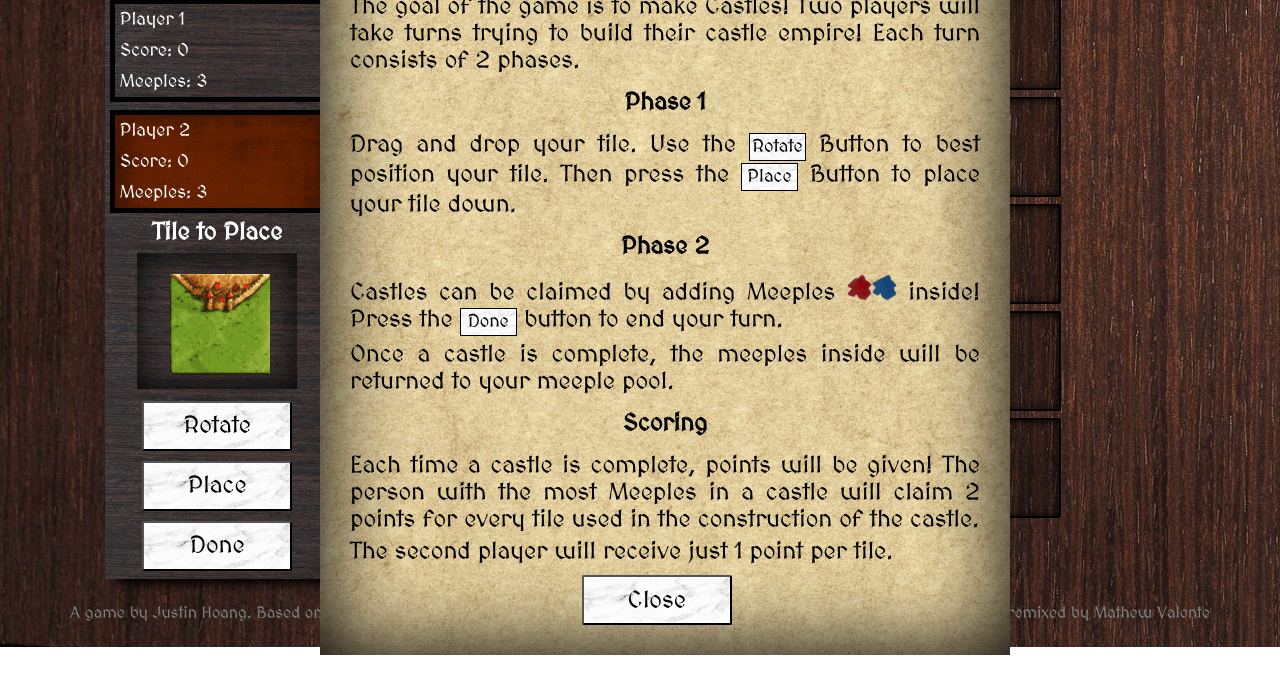
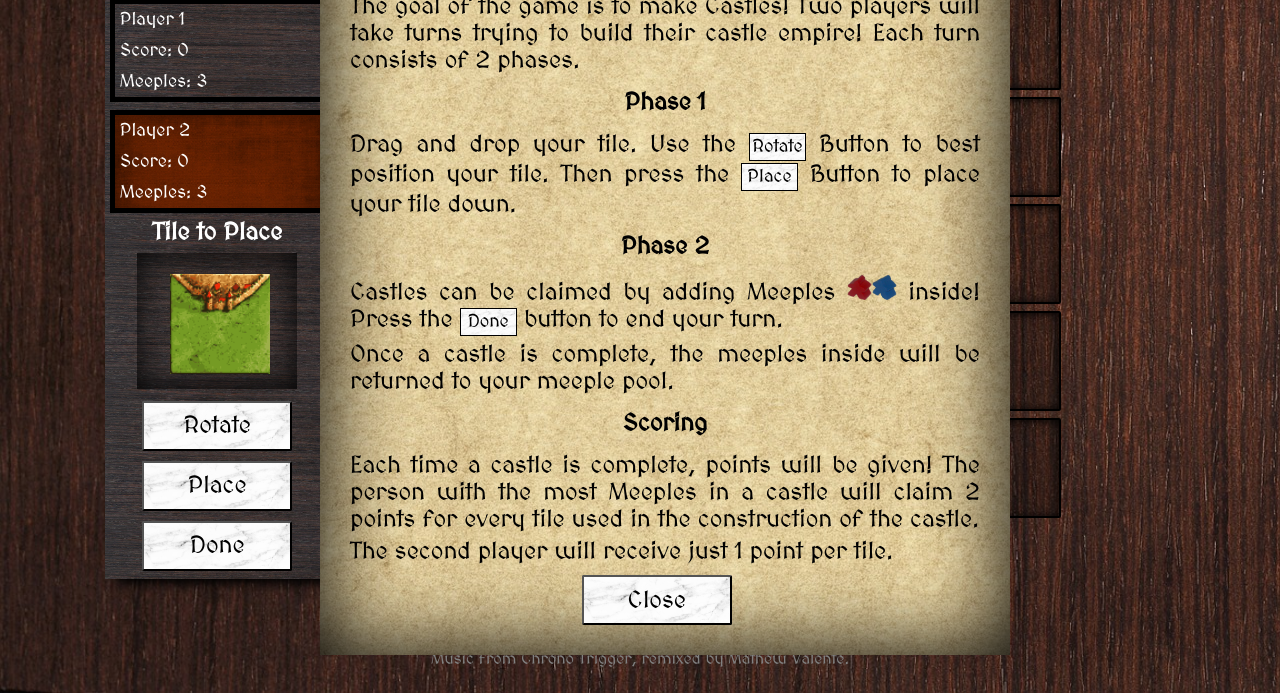
Before and after one commit to jnhoang/Carcassonne-Castles, a website: page index.html in a window 1280 px wide. Shown: the part 234-927 px from the top of the page. Before the commit the page ends 889 px from the top, so only its background shows below. Drawn offline with nearby package versions, Linux system fonts and the light colour scheme; some packages are replaced by stand-ins of ours; a script that the page names is missing.

Commit message:
separted footer for easier reading

```diff
--- a/index.html
+++ b/index.html
@@ -54,7 +54,7 @@
 		<div id='gameBoard'></div>
 	</div>
 
-	<footer>A game by Justin Hoang. Based on the board game Carcassonne designed by Klaus-Jürgen Wrede. Music from Chrono Trigger, remixed by Mathew Valente</footer>
+	<footer><p>A game by Justin Hoang.</p><p>Based on the board game Carcassonne designed by Klaus-Jürgen Wrede.</p> <p>Music from Chrono Trigger, remixed by Mathew Valente.</p></footer>
 	<audio src='./audio/CorridorsofTime(MathewValente).mp3' autoplay='true'></audio>
 
 	<script src='https://ajax.googleapis.com/ajax/libs/jquery/2.2.4/jquery.min.js'></script>
```
